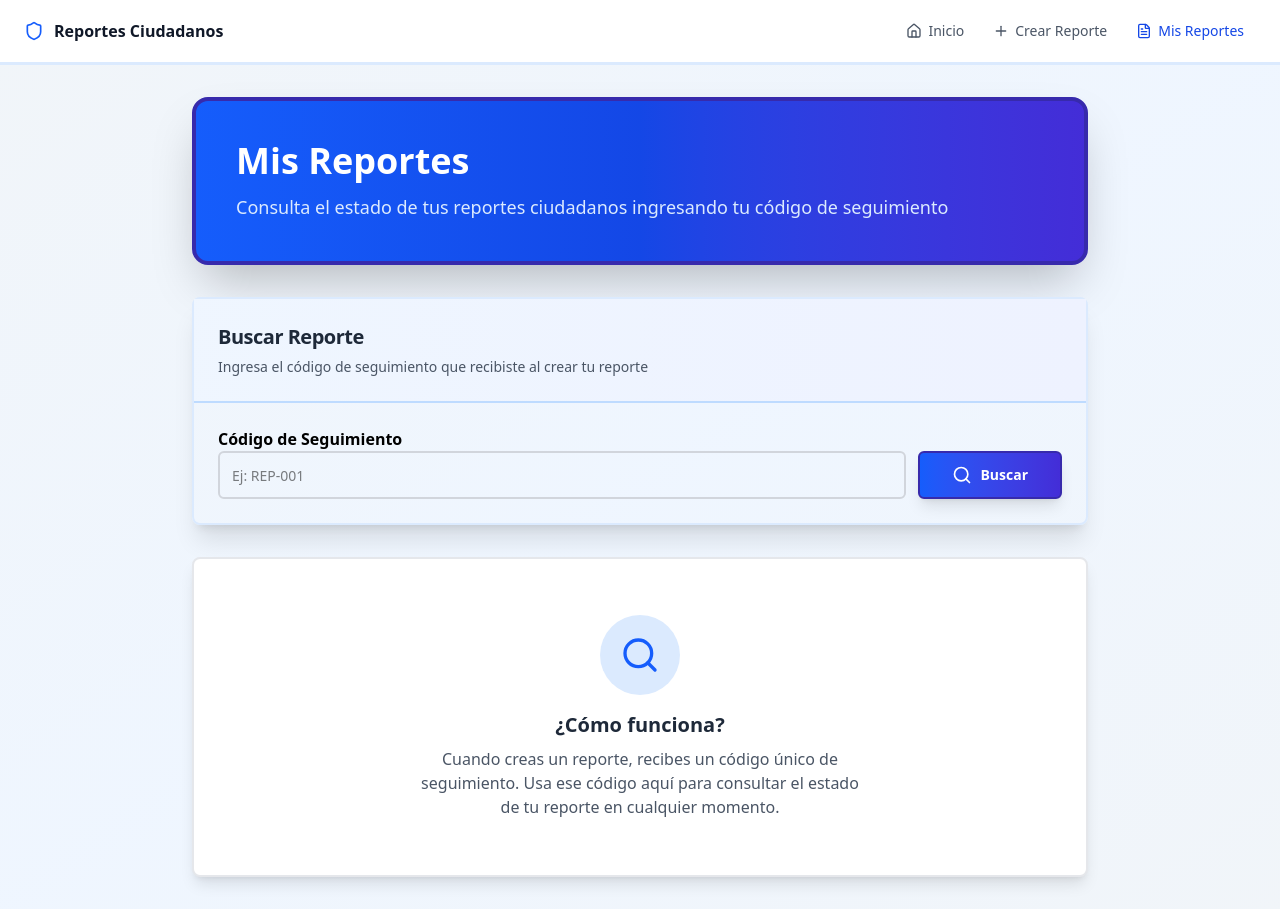
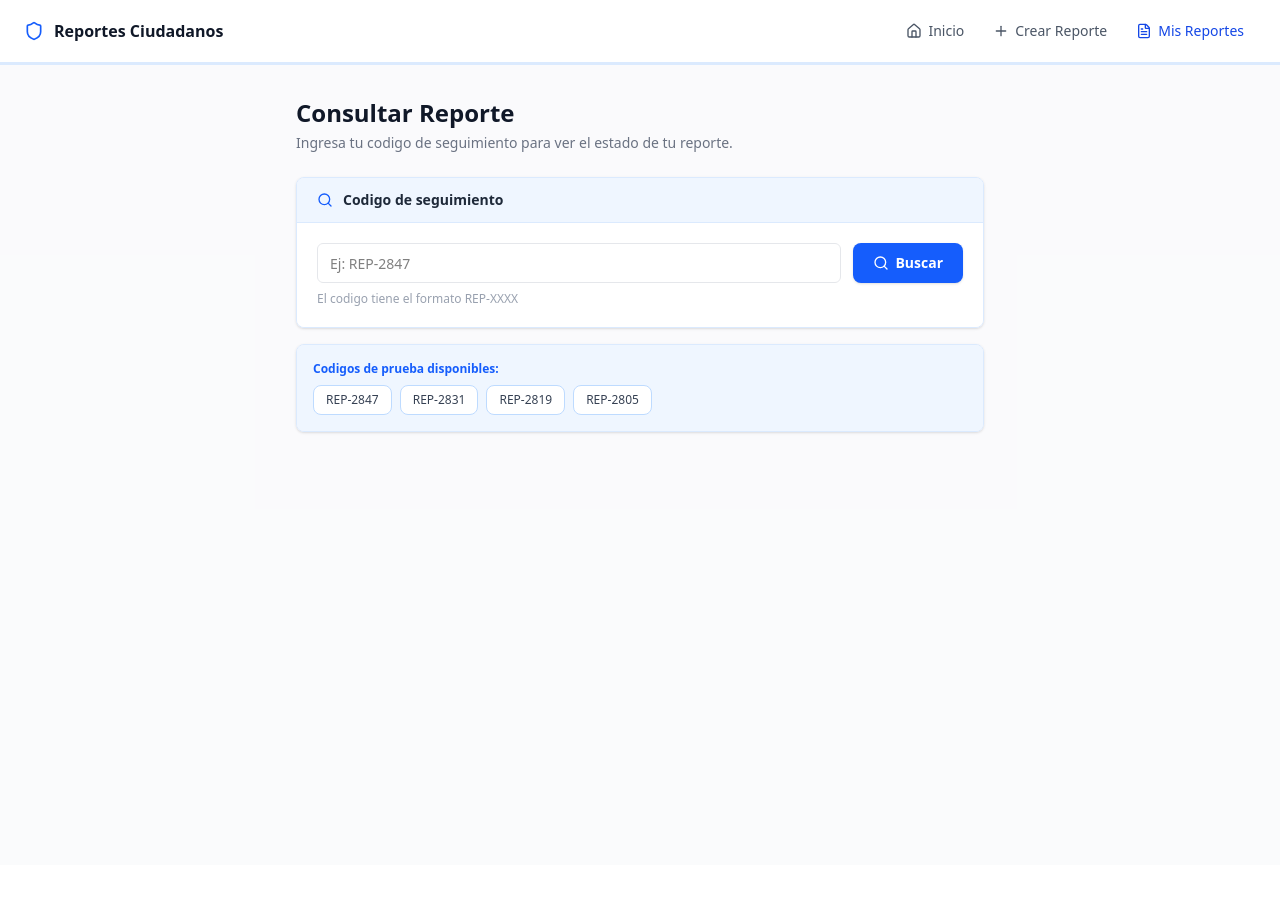
Before and after one commit to ettijoseangel/Hackathon_KIRO_10, a React (Vite) app: page /mis-reportes in a window 1280 px wide. After the commit the page ends 865 px from the top, so only its background shows below. Built offline with nearby package versions, Linux system fonts and the light colour scheme.

Commit message:
feat: rediseñar vista Consultar Reporte según Figma con progress tracker y códigos de prueba

```diff
--- a/src/pages/MyReports.tsx
+++ b/src/pages/MyReports.tsx
@@ -1,9 +1,8 @@
 import { useState } from 'react'
 import { Button } from '@/components/ui/button'
 import { Input } from '@/components/ui/input'
-import { Label } from '@/components/ui/label'
-import { Card, CardContent, CardDescription, CardHeader, CardTitle } from '@/components/ui/card'
-import { Search, CheckCircle, Clock, AlertCircle, XCircle, Eye } from 'lucide-react'
+import { Card, CardContent, CardHeader } from '@/components/ui/card'
+import { Search, CheckCircle, Clock, MapPin, Calendar, AlertCircle, FileText } from 'lucide-react'
 
 interface Report {
   id: string
@@ -11,8 +10,56 @@ interface Report {
   titulo: string
   categoria: string
   estado: string
+  descripcion: string
   fechaCreacion: Date
   ubicacion: string
+}
+
+// Códigos de prueba disponibles
+const TEST_CODES = ['REP-2847', 'REP-2831', 'REP-2819', 'REP-2805']
+
+// Datos mock para los códigos de prueba
+const MOCK_REPORTS: Record<string, Report> = {
+  'REP-2847': {
+    id: 'REP-2847',
+    codigo: 'REP-2847',
+    titulo: 'Fuga de agua en avenida principal',
+    categoria: 'Servicio de Agua',
+    estado: 'En Progreso',
+    descripcion: 'Fuga considerable de agua potable que esta inundando la calle y desperdiciando recurso hidrico desde hace 3 dias.',
+    fechaCreacion: new Date('2026-07-22T10:30:00'),
+    ubicacion: 'Av. Juarez #1234, Col. Centro'
+  },
+  'REP-2831': {
+    id: 'REP-2831',
+    codigo: 'REP-2831',
+    titulo: 'Alumbrado publico sin funcionar',
+    categoria: 'Alumbrado publico',
+    estado: 'Pendiente',
+    descripcion: 'Cuatro postes de luz en la cuadra no encienden desde hace una semana, lo que genera inseguridad en la zona.',
+    fechaCreacion: new Date('2026-07-22T15:45:00'),
+    ubicacion: 'Av. Juarez entre Reforma y Constitucion'
+  },
+  'REP-2819': {
+    id: 'REP-2819',
+    codigo: 'REP-2819',
+    titulo: 'Bache peligroso en cruce',
+    categoria: 'Baches y pavimento',
+    estado: 'Resuelto',
+    descripcion: 'Bache de aproximadamente 1 metro de diametro en el cruce principal que ha causado danos a vehiculos.',
+    fechaCreacion: new Date('2026-07-20T09:15:00'),
+    ubicacion: 'Cruce Av. Reforma con Calle 5 de Mayo'
+  },
+  'REP-2805': {
+    id: 'REP-2805',
+    codigo: 'REP-2805',
+    titulo: 'Basura acumulada en terreno baldio',
+    categoria: 'Recoleccion de basura',
+    estado: 'En Progreso',
+    descripcion: 'Acumulacion de basura que esta atrayendo plagas y genera mal olor afectando a los vecinos.',
+    fechaCreacion: new Date('2026-07-18T14:00:00'),
+    ubicacion: 'Calle Independencia #567, Col. Los Pinos'
+  }
 }
 
 export default function MyReports() {
@@ -20,223 +67,254 @@ export default function MyReports() {
   const [report, setReport] = useState<Report | null>(null)
   const [searching, setSearching] = useState(false)
   const [error, setError] = useState<string | null>(null)
+  const [searchedCode, setSearchedCode] = useState<string | null>(null)
 
   const handleSearch = async (e: React.FormEvent) => {
     e.preventDefault()
 
     if (!searchCode.trim()) {
-      setError('Por favor ingresa un código de seguimiento')
+      setError('Por favor ingresa un codigo de seguimiento')
       return
     }
 
     setSearching(true)
     setError(null)
+    setSearchedCode(searchCode.toUpperCase())
 
     try {
-      // Simular búsqueda (2 segundos)
-      await new Promise(resolve => setTimeout(resolve, 2000))
+      await new Promise(resolve => setTimeout(resolve, 1500))
 
-      // TODO: Aquí se implementará la petición HTTP GET al backend
-      // Por ahora simulamos un reporte
-      if (searchCode.toUpperCase() === 'REP-001' || searchCode.toUpperCase() === 'REP-002') {
-        setReport({
-          id: searchCode.toUpperCase(),
-          codigo: searchCode.toUpperCase(),
-          titulo: 'Bache en calle principal',
-          categoria: 'Infraestructura Vial',
-          estado: 'En Progreso',
-          fechaCreacion: new Date(),
-          ubicacion: 'Calle Principal #123, Colonia Centro'
-        })
+      const code = searchCode.toUpperCase()
+      const foundReport = MOCK_REPORTS[code]
+
+      if (foundReport) {
+        setReport(foundReport)
+        setError(null)
       } else {
-        setError('No se encontró ningún reporte con ese código')
+        setError('No encontramos ningun reporte con ese codigo')
         setReport(null)
       }
     } catch {
-      setError('Error al buscar el reporte. Por favor, intenta de nuevo.')
+      setError('Error al buscar el reporte. Intenta de nuevo.')
       setReport(null)
     } finally {
       setSearching(false)
     }
   }
 
-  const getStatusIcon = (estado: string) => {
+  const handleTestCodeClick = (code: string) => {
+    setSearchCode(code)
+  }
+
+  const getStatusConfig = (estado: string) => {
     switch (estado) {
       case 'Pendiente':
-        return <Clock className="w-5 h-5" />
-      case 'En Revisión':
-        return <Eye className="w-5 h-5" />
+        return { color: 'bg-amber-50 text-amber-700 border-amber-200', icon: Clock }
       case 'En Progreso':
-        return <AlertCircle className="w-5 h-5" />
+        return { color: 'bg-blue-50 text-blue-700 border-blue-200', icon: AlertCircle }
       case 'Resuelto':
-        return <CheckCircle className="w-5 h-5" />
-      case 'Rechazado':
-        return <XCircle className="w-5 h-5" />
+        return { color: 'bg-green-50 text-green-700 border-green-200', icon: CheckCircle }
       default:
-        return <Clock className="w-5 h-5" />
+        return { color: 'bg-gray-50 text-gray-700 border-gray-200', icon: Clock }
     }
   }
 
-  const getStatusColor = (estado: string) => {
+  const getProgressStep = (estado: string) => {
     switch (estado) {
-      case 'Pendiente':
-        return 'bg-gray-100 text-gray-800 border-gray-300'
-      case 'En Revisión':
-        return 'bg-blue-100 text-blue-800 border-blue-300'
-      case 'En Progreso':
-        return 'bg-yellow-100 text-yellow-800 border-yellow-300'
-      case 'Resuelto':
-        return 'bg-green-100 text-green-800 border-green-300'
-      case 'Rechazado':
-        return 'bg-red-100 text-red-800 border-red-300'
-      default:
-        return 'bg-gray-100 text-gray-800 border-gray-300'
+      case 'Pendiente': return 1
+      case 'En Progreso': return 2
+      case 'Resuelto': return 3
+      default: return 1
     }
   }
 
+  const formatDate = (date: Date) => {
+    return new Intl.DateTimeFormat('es-MX', {
+      day: 'numeric',
+      month: 'long',
+      year: 'numeric'
+    }).format(date)
+  }
+
   return (
-    <div className="min-h-screen bg-gradient-to-br from-slate-100 via-blue-50 to-slate-100 p-8">
-      <div className="max-w-4xl mx-auto">
+    <div className="min-h-screen bg-gray-50/50">
+      <div className="container mx-auto px-10 py-8 max-w-3xl">
         {/* Header */}
-        <div className="mb-8 bg-gradient-to-r from-blue-600 via-blue-700 to-indigo-700 rounded-2xl p-10 text-white shadow-2xl border-4 border-indigo-800">
-          <h1 className="text-4xl font-bold mb-3">Mis Reportes</h1>
-          <p className="text-lg text-blue-100 font-medium">
-            Consulta el estado de tus reportes ciudadanos ingresando tu código de seguimiento
+        <div className="mb-6">
+          <h1 className="text-2xl font-bold text-gray-900 mb-1">Consultar Reporte</h1>
+          <p className="text-sm text-gray-500">
+            Ingresa tu codigo de seguimiento para ver el estado de tu reporte.
           </p>
         </div>
 
-        {/* Formulario de búsqueda */}
-        <Card className="shadow-xl border-2 border-blue-100 mb-8">
-          <CardHeader className="bg-gradient-to-r from-blue-50 to-indigo-50 border-b-2 border-blue-200">
-            <CardTitle className="text-xl font-bold text-gray-800">Buscar Reporte</CardTitle>
-            <CardDescription className="text-gray-600 font-medium">
-              Ingresa el código de seguimiento que recibiste al crear tu reporte
-            </CardDescription>
+        {/* Tarjeta de búsqueda */}
+        <Card className="shadow-sm border border-blue-100 overflow-hidden mb-4">
+          <CardHeader className="bg-[#EFF6FF] border-b border-blue-100 py-3 px-5">
+            <div className="flex items-center gap-2.5">
+              <Search className="w-4 h-4 text-blue-600" />
+              <h2 className="text-sm font-bold text-gray-800">Codigo de seguimiento</h2>
+            </div>
           </CardHeader>
-          <CardContent className="pt-6">
-            <form onSubmit={handleSearch} className="space-y-4">
-              <div className="space-y-2">
-                <Label htmlFor="search-code" className="text-base font-semibold">
-                  Código de Seguimiento
-                </Label>
+          <CardContent className="p-5 bg-white">
+            <form onSubmit={handleSearch}>
               <div className="flex gap-3">
                 <Input
-                    id="search-code"
-                    placeholder="Ej: REP-001"
+                  placeholder="Ej: REP-2847"
                   value={searchCode}
                   onChange={(e) => setSearchCode(e.target.value)}
-                    className="h-12 text-base border-2 border-gray-300 focus:border-blue-500"
+                  className="h-10 text-sm border-gray-200 flex-1"
                   disabled={searching}
                 />
                 <Button
                   type="submit"
                   disabled={searching}
-                    className="h-12 px-8 bg-gradient-to-r from-blue-600 to-indigo-700 hover:from-blue-700 hover:to-indigo-800 text-white font-bold shadow-lg border-2 border-indigo-800"
+                  className="h-10 px-5 bg-blue-600 hover:bg-blue-700 text-white font-semibold text-sm rounded-lg shadow-sm"
                 >
-                    {searching ? (
-                      <>Buscando...</>
-                    ) : (
-                      <>
-                        <Search className="w-5 h-5 mr-2" />
-                        Buscar
-                      </>
-                    )}
+                  <Search className="w-4 h-4 mr-1.5" />
+                  {searching ? 'Buscando...' : 'Buscar'}
                 </Button>
               </div>
-              </div>
-
-              {error && (
-                <div className="bg-red-50 border-2 border-red-300 text-red-800 px-4 py-3 rounded-lg font-medium">
-                  {error}
-                </div>
-              )}
+              <p className="text-xs text-gray-400 mt-2">El codigo tiene el formato REP-XXXX</p>
             </form>
           </CardContent>
         </Card>
 
-        {/* Resultado */}
-        {report && (
-          <Card className="shadow-xl border-2 border-blue-100">
-            <CardHeader className="bg-gradient-to-r from-green-50 to-emerald-50 border-b-2 border-green-200">
-              <div className="flex items-center justify-between">
-                <div>
-                  <CardTitle className="text-2xl font-bold text-gray-800">
-                    Reporte Encontrado
-                  </CardTitle>
-                  <CardDescription className="text-gray-600 font-medium text-base mt-1">
-                    Código: <span className="font-bold text-blue-700">{report.codigo}</span>
-                  </CardDescription>
-                </div>
-                <div className={`flex items-center gap-2 px-4 py-2 rounded-full border-2 ${getStatusColor(report.estado)}`}>
-                  {getStatusIcon(report.estado)}
-                  <span className="font-bold">{report.estado}</span>
-                </div>
-              </div>
-            </CardHeader>
-            <CardContent className="pt-6 space-y-4">
-              <div className="grid grid-cols-1 md:grid-cols-2 gap-6">
-                <div>
-                  <Label className="text-sm font-bold text-gray-600 uppercase">Título</Label>
-                  <p className="text-lg font-semibold text-gray-900 mt-1">{report.titulo}</p>
-                </div>
-                <div>
-                  <Label className="text-sm font-bold text-gray-600 uppercase">Categoría</Label>
-                  <p className="text-lg font-semibold text-gray-900 mt-1">{report.categoria}</p>
-                </div>
-                <div>
-                  <Label className="text-sm font-bold text-gray-600 uppercase">Fecha de Creación</Label>
-                  <p className="text-lg font-semibold text-gray-900 mt-1">
-                    {new Intl.DateTimeFormat('es-MX', {
-                      year: 'numeric',
-                      month: 'long',
-                      day: 'numeric',
-                      hour: '2-digit',
-                      minute: '2-digit'
-                    }).format(report.fechaCreacion)}
-                  </p>
-                </div>
-                <div>
-                  <Label className="text-sm font-bold text-gray-600 uppercase">Ubicación</Label>
-                  <p className="text-lg font-semibold text-gray-900 mt-1">{report.ubicacion}</p>
-                </div>
-              </div>
-
-              {/* Línea de tiempo de estado */}
-              <div className="mt-8 p-6 bg-gradient-to-r from-blue-50 to-indigo-50 rounded-xl border-2 border-blue-200">
-                <h3 className="text-lg font-bold text-gray-800 mb-4">Estado Actual</h3>
-                <div className="flex items-center gap-3">
-                  <div className={`p-3 rounded-full ${getStatusColor(report.estado)} border-2`}>
-                    {getStatusIcon(report.estado)}
-                  </div>
-                  <div>
-                    <p className="font-bold text-gray-900">{report.estado}</p>
-                    <p className="text-sm text-gray-600">
-                      {report.estado === 'Pendiente' && 'Tu reporte está en espera de revisión'}
-                      {report.estado === 'En Revisión' && 'Tu reporte está siendo evaluado por las autoridades'}
-                      {report.estado === 'En Progreso' && 'Las autoridades están trabajando en resolver tu reporte'}
-                      {report.estado === 'Resuelto' && '¡Tu reporte ha sido resuelto exitosamente!'}
-                      {report.estado === 'Rechazado' && 'Tu reporte fue rechazado. Contacta con las autoridades para más información'}
-                    </p>
-                  </div>
-                </div>
+        {/* Códigos de prueba - solo si no hay resultado ni error */}
+        {!report && !error && (
+        <Card className="shadow-sm border border-blue-100 overflow-hidden mb-4">
+          <CardContent className="p-4 bg-[#EFF6FF]">
+            <p className="text-xs font-semibold text-blue-600 mb-2">Codigos de prueba disponibles:</p>
+            <div className="flex flex-wrap gap-2">
+              {TEST_CODES.map(code => (
+                <button
+                  key={code}
+                  type="button"
+                  onClick={() => handleTestCodeClick(code)}
+                  className="px-3 py-1.5 text-xs font-medium bg-white border border-blue-200 rounded-lg text-gray-700 hover:border-blue-400 hover:bg-blue-50 transition-all"
+                >
+                  {code}
+                </button>
+              ))}
             </div>
           </CardContent>
         </Card>
         )}
 
-        {/* Información adicional */}
-        {!report && !error && (
-          <Card className="shadow-lg border-2 border-gray-200 bg-white">
-            <CardContent className="pt-6">
-              <div className="text-center py-8">
-                <div className="w-20 h-20 bg-blue-100 rounded-full flex items-center justify-center mx-auto mb-4">
-                  <Search className="w-10 h-10 text-blue-600" />
+        {/* Error - Reporte no encontrado */}
+        {error && (
+          <Card className="shadow-sm border border-blue-100 overflow-hidden">
+            <CardContent className="p-8 bg-[#EFF6FF] text-center">
+              <div className="w-12 h-12 bg-red-50 border border-red-200 rounded-full flex items-center justify-center mx-auto mb-3">
+                <AlertCircle className="w-5 h-5 text-red-500" />
               </div>
-                <h3 className="text-xl font-bold text-gray-800 mb-2">¿Cómo funciona?</h3>
-                <p className="text-gray-600 max-w-md mx-auto">
-                  Cuando creas un reporte, recibes un código único de seguimiento.
-                  Usa ese código aquí para consultar el estado de tu reporte en cualquier momento.
+              <h3 className="text-sm font-bold text-gray-900 mb-1">Reporte no encontrado</h3>
+              <p className="text-xs text-gray-500 mb-3">
+                No encontramos ningun reporte con el codigo <strong>{searchedCode}</strong>. Verifica que el codigo sea correcto.
               </p>
+              <p className="text-xs text-gray-400">
+                Necesitas ayuda? Llama al <a href="tel:072" className="text-blue-600 font-semibold hover:underline">072</a>
+              </p>
+            </CardContent>
+          </Card>
+        )}
+
+        {/* Resultado encontrado */}
+        {report && (
+          <Card className="shadow-sm border border-blue-100 overflow-hidden">
+            <CardContent className="p-0 bg-white">
+              {/* Header del resultado */}
+              <div className="px-5 py-4 border-b border-gray-100">
+                <div className="flex items-start justify-between">
+                  <div>
+                    <p className="text-xs font-semibold text-gray-400 uppercase tracking-wide">Codigo de seguimiento</p>
+                    <p className="text-base font-bold text-blue-700">{report.codigo}</p>
+                  </div>
+                  <div className={`flex items-center gap-1.5 px-2.5 py-1 rounded-full border text-xs font-semibold ${getStatusConfig(report.estado).color}`}>
+                    {(() => { const Icon = getStatusConfig(report.estado).icon; return <Icon className="w-3 h-3" /> })()}
+                    {report.estado}
+                  </div>
+                </div>
+              </div>
+
+              {/* Cuerpo */}
+              <div className="px-5 py-4 space-y-4">
+                {/* Título */}
+                <h3 className="text-base font-bold text-gray-900">{report.titulo}</h3>
+
+                {/* Categoría chip */}
+                <span className="inline-flex items-center gap-1.5 px-2.5 py-1 text-xs font-medium bg-gray-50 border border-gray-200 rounded-lg text-gray-600">
+                  <FileText className="w-3 h-3" />
+                  {report.categoria}
+                </span>
+
+                {/* Fecha y Ubicación */}
+                <div className="grid grid-cols-2 gap-3 p-3.5 bg-gray-50 rounded-lg border border-gray-100">
+                  <div>
+                    <p className="text-xs font-semibold text-gray-400 uppercase tracking-wide mb-1">Fecha de reporte</p>
+                    <div className="flex items-center gap-1.5 text-xs text-gray-700">
+                      <Calendar className="w-3 h-3 text-gray-400" />
+                      {formatDate(report.fechaCreacion)}
+                    </div>
+                  </div>
+                  <div>
+                    <p className="text-xs font-semibold text-gray-400 uppercase tracking-wide mb-1">Ubicacion</p>
+                    <div className="flex items-start gap-1.5 text-xs text-gray-700">
+                      <MapPin className="w-3 h-3 text-gray-400 mt-0.5 flex-shrink-0" />
+                      {report.ubicacion}
+                    </div>
+                  </div>
+                </div>
+
+                {/* Descripción */}
+                <div>
+                  <p className="text-xs font-semibold text-gray-400 uppercase tracking-wide mb-1.5">Descripcion</p>
+                  <div className="p-3 bg-gray-50 rounded-lg border border-gray-100">
+                    <p className="text-xs text-gray-600 leading-relaxed">{report.descripcion}</p>
+                  </div>
+                </div>
+
+                {/* Progress tracker */}
+                <div>
+                  <p className="text-xs font-semibold text-gray-400 uppercase tracking-wide mb-3">Progreso</p>
+                  <div className="flex items-center justify-between">
+                    <div className="flex flex-col items-center">
+                      <div className={`w-7 h-7 rounded-full flex items-center justify-center ${
+                        getProgressStep(report.estado) >= 1 ? 'bg-blue-600 text-white' : 'bg-gray-200 text-gray-400'
+                      }`}>
+                        <CheckCircle className="w-3.5 h-3.5" />
+                      </div>
+                      <span className={`text-xs mt-1 font-medium ${
+                        getProgressStep(report.estado) >= 1 ? 'text-blue-600' : 'text-gray-400'
+                      }`}>Pendiente</span>
+                    </div>
+                    <div className={`flex-1 h-0.5 mx-2 ${
+                      getProgressStep(report.estado) >= 2 ? 'bg-blue-600' : 'bg-gray-200'
+                    }`} />
+                    <div className="flex flex-col items-center">
+                      <div className={`w-7 h-7 rounded-full flex items-center justify-center ${
+                        getProgressStep(report.estado) >= 2 ? 'bg-blue-600 text-white' : 'bg-gray-200 text-gray-400'
+                      }`}>
+                        <CheckCircle className="w-3.5 h-3.5" />
+                      </div>
+                      <span className={`text-xs mt-1 font-medium ${
+                        getProgressStep(report.estado) >= 2 ? 'text-blue-600' : 'text-gray-400'
+                      }`}>En proceso</span>
+                    </div>
+                    <div className={`flex-1 h-0.5 mx-2 ${
+                      getProgressStep(report.estado) >= 3 ? 'bg-blue-600' : 'bg-gray-200'
+                    }`} />
+                    <div className="flex flex-col items-center">
+                      <div className={`w-7 h-7 rounded-full flex items-center justify-center ${
+                        getProgressStep(report.estado) >= 3 ? 'bg-blue-600 text-white' : 'bg-gray-200 text-gray-400'
+                      }`}>
+                        <CheckCircle className="w-3.5 h-3.5" />
+                      </div>
+                      <span className={`text-xs mt-1 font-medium ${
+                        getProgressStep(report.estado) >= 3 ? 'text-blue-600' : 'text-gray-400'
+                      }`}>Resuelto</span>
+                    </div>
+                  </div>
+                </div>
               </div>
             </CardContent>
           </Card>
```
Lines whose indentation alone changed are shown as unchanged.
